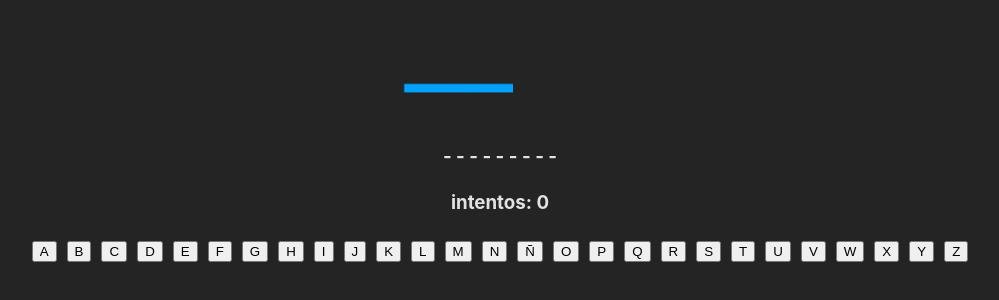
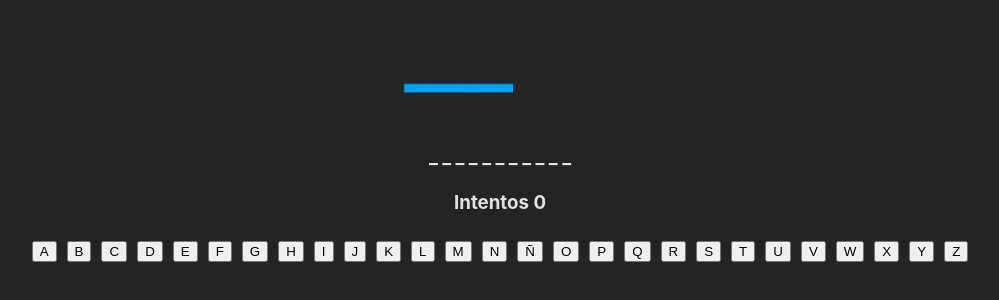
Before and after one commit to Hetor25/fundamentos, a React (Vite) app in the folder ahorcado/: page / in a window 1280 px wide. Shown: the part 436-736 px from the top of the page, without its empty margins (140-1139 px from the left). Built offline with nearby package versions, Linux system fonts and the light colour scheme.

Commit message:
Se agrega la palabra oculta e intetos fallidos

```diff
--- a/ahorcado/src/App.tsx
+++ b/ahorcado/src/App.tsx
@@ -1,3 +1,4 @@
+import { useState } from 'react'
 import { letters } from './helpers/letters'
 import { HangImage } from './components/HangImage'
 
@@ -6,30 +7,39 @@ import './App.css'
 
 function App() {
 
+  const [word] = useState('COMPUTADORA');
+  const [hidedenWord] = useState('_ '.repeat(word.length))
+  const [attempts, setAttempst] = useState(0)
+
+  const chekLetter = (letter: string) => {
+    setAttempst(Math.min(attempts + 1, 9));
+  }
+
   return (
     <div className="app">
 
       {/* Imagenes */}
 
       <HangImage
-      imageNumber ={0}
+        imageNumber={attempts}
       />
 
       {/* palabra oculata */}
 
-      <h3>- - - - - - - - -</h3>
+      <h3>{hidedenWord}</h3>
 
       {/* contador de intetos */}
 
-      <h3>intentos: 0</h3>
+      <h3>Intentos {attempts}</h3>
 
       {/* Botones */}
 
       {
-        letters.map((letters) => (
+        letters.map((letter) => (
           <button
-            key={letters}
-          >{letters}</button>
+            onClick={() => chekLetter(letter)}
+            key={letter}
+          >{letter}</button>
         ))
 
       }
```
